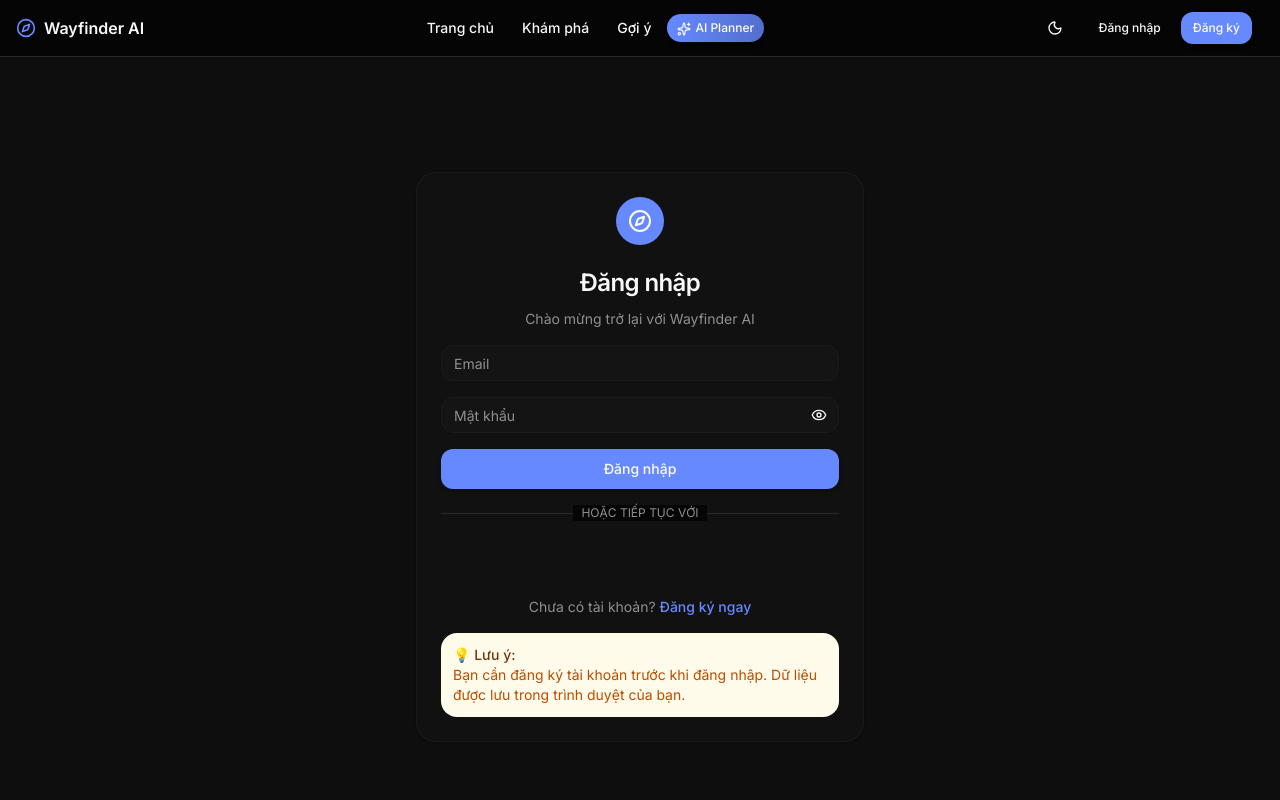
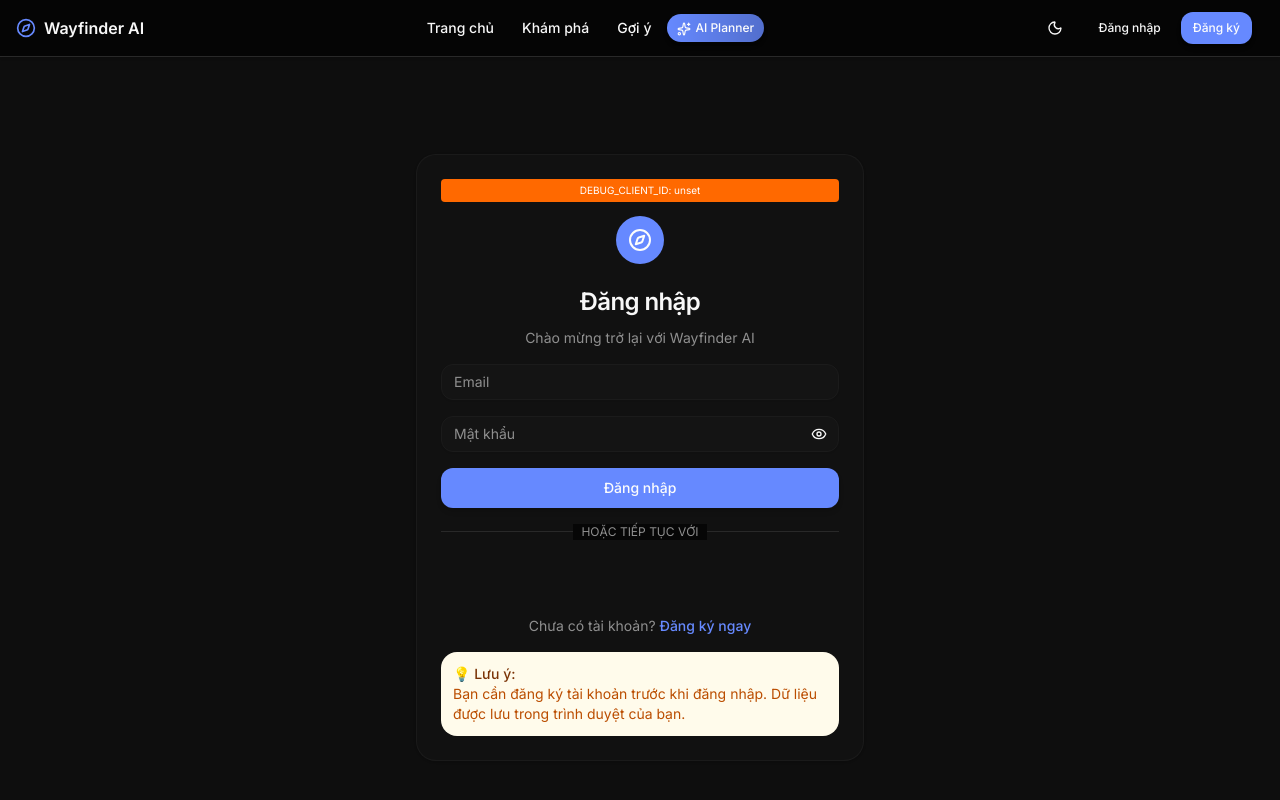
Before and after one commit to syos03/Wayfinder_AI_360, a Next.js app: page /login in a window 1280 px wide. Shown: the top 800 px of the page. Built offline with nearby package versions, Linux system fonts and the light colour scheme; no server answers.

Commit message:
debug: make Client ID banner super visible and orange

```diff
--- a/app/(auth)/login/page.tsx
+++ b/app/(auth)/login/page.tsx
@@ -118,6 +118,10 @@
     <div className="flex min-h-screen items-center justify-center bg-muted/40 px-4">
       <Card className="w-full max-w-md">
         <CardHeader className="space-y-1 text-center">
+          {/* EMERGENCY DEBUG BANNER */}
+          <div className="bg-orange-500 text-white text-[10px] p-1 mb-2 rounded font-mono break-all">
+            DEBUG_CLIENT_ID: {process.env.NEXT_PUBLIC_GOOGLE_CLIENT_ID || 'MISSING_ENV_VAR'}
+          </div>
           <div className="mx-auto mb-4 flex h-12 w-12 items-center justify-center rounded-full bg-primary">
             <Compass className="h-6 w-6 text-primary-foreground" />
           </div>
```
